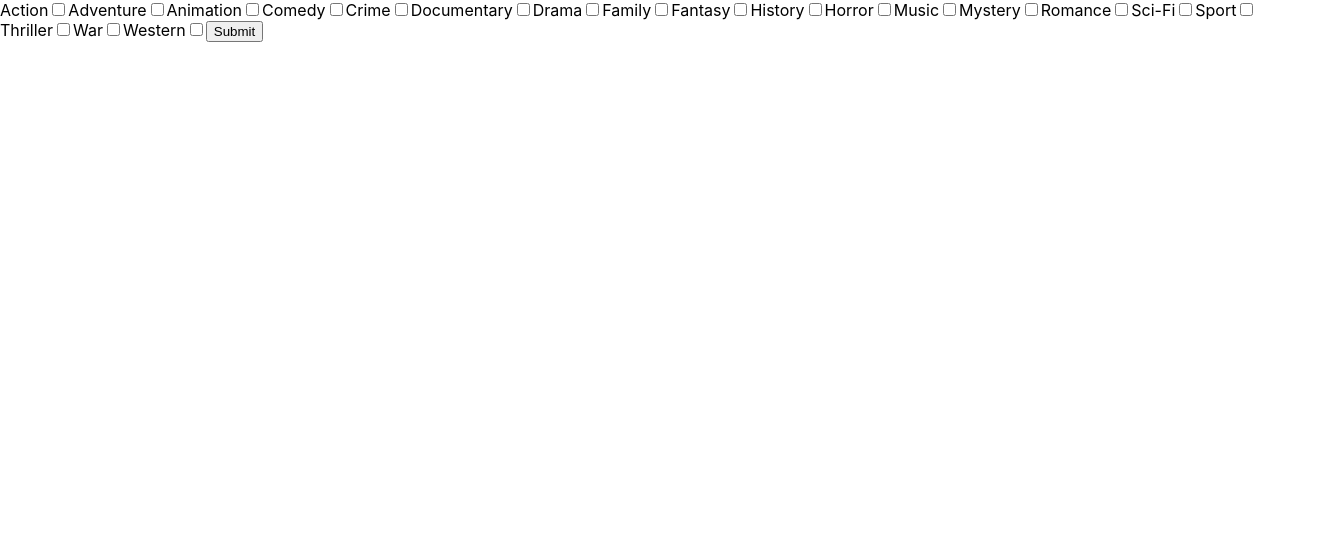
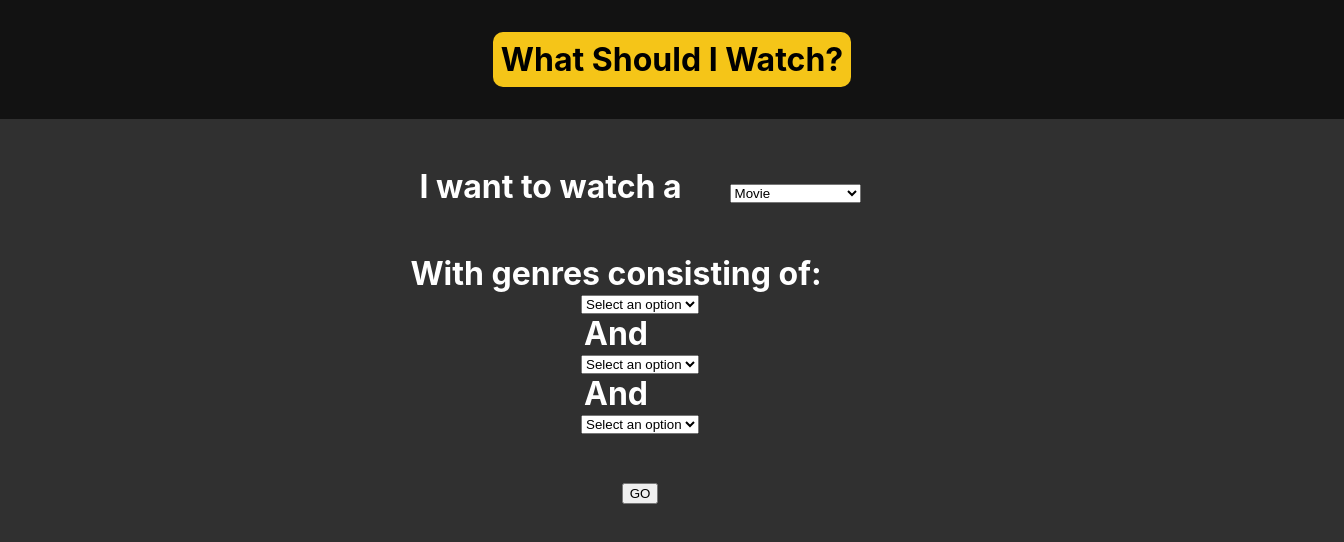
Before and after one commit to ItsMikeyy/WhatToWatch, a React (Create React App) app in the folder frontend/: page / in a window 1280 px wide. Shown: the top 542 px of the page, 1344 px wide, since content can reach past the window. Built offline with nearby package versions, Linux system fonts and the light colour scheme.

Commit message:
change UI and return movie title

```diff
--- a/frontend/src/App.css
+++ b/frontend/src/App.css
@@ -1,38 +1,12 @@
-.App {
-  text-align: center;
+.container {
+    text-align: center;
+    margin: 3rem;
 }
+.primary_text {
+    color: white;
+    margin-right: 3rem;
+}
+.inline {
+    display: inline-block;
 
-.App-logo {
-  height: 40vmin;
-  pointer-events: none;
 }
-
-@media (prefers-reduced-motion: no-preference) {
-  .App-logo {
-    animation: App-logo-spin infinite 20s linear;
-  }
-}
-
-.App-header {
-  background-color: #282c34;
-  min-height: 100vh;
-  display: flex;
-  flex-direction: column;
-  align-items: center;
-  justify-content: center;
-  font-size: calc(10px + 2vmin);
-  color: white;
-}
-
-.App-link {
-  color: #61dafb;
-}
-
-@keyframes App-logo-spin {
-  from {
-    transform: rotate(0deg);
-  }
-  to {
-    transform: rotate(360deg);
-  }
-}
--- a/frontend/src/App.js
+++ b/frontend/src/App.js
@@ -1,33 +1,26 @@
 import { useState } from 'react';
-import './App.css';
+import MovieCard from './Components/MovieCard';
+import Header from './Components/Header';
+import "./App.css"
+function App() {
 
-function App() {
-  const [checkboxes, setCheckboxes] = useState({
-    action: false,
-    adventure: false,
-    animation: false,
-    comedy: false,
-    crime: false,
-    documentary: false,
-    drama: false,
-    family: false,
-    fantasy: false,
-    history: false,
-    horror: false,
-    music: false,
-    mystery: false,
-    scifi: false,
-    sport: false,
-    thriller: false,
-    war: false,
-    western: false,
-
+  const [title, setTitle] = useState("")
+  const [genre, setGenre] = useState({
+    d1: "",
+    d2: "",
+    d3: "",
   })
 
+  const genres = ["Action", "Adventure", "Animation", "Comedy", "Crime", "Documentary", "Drama", "Family", "Fantasy", "History",
+  "Horror", "Music", "Mystery", "Romance", "Sci-Fi", "Sport", "Thriller", "War", "Western"]
+  const handleChange = (e) => {
+    const { name, value } = e.target;
+    setGenre((prev) => ({ ...prev, [name]: value }));
+  };
   const handleSubmit = async (e) => {
     e.preventDefault();
 
-    const selectedValues = Object.keys(checkboxes).filter(key => checkboxes[key]);
+    const selectedValues = Object.values(genre);
 
     try {
       const response = await fetch("http://localhost:5000/submit", {
@@ -40,6 +33,7 @@ function App() {
 
       if (response.ok) {
         const data = await response.json()
+        setTitle(data.movie)
         console.log(data)
       } else {
         console.log("Error")
@@ -50,76 +44,62 @@ function App() {
     }
   }
 
-  const handleChange = (e) => {
-    const {name, checked} = e.target;
-    setCheckboxes(prev => ({
-      ...prev,
-      [name]: checked,
-    }));
-  }
-
+  const getFilteredOptions = (currentDropdown) => {
+    const selected = Object.values(genre).filter(
+      (val) => val !== '' && val !== genre[currentDropdown]
+    );
+    return genres.filter((g) => !selected.includes(g));
+  };
 
   return (
-    <form onSubmit={handleSubmit}>
-      <label for="action">Action</label>
-      <input name="action" onChange={handleChange} value="action" type="checkbox" />
+    <>
+      <Header />
+      <form onSubmit={handleSubmit}>
+        <div className="container">
+          <h1 className="primary_text inline">I want to watch a</h1>
+          <select className="primary_select inline">
+            <option>Movie</option>
+            <option>TV Show</option>
+            <option>Movie or TV Show</option>
+          </select>
+        </div>
 
-      <label for="adventure">Adventure</label>
-      <input name="adventure" onChange={handleChange} value="adventure" type="checkbox" />
+        <div className="container">
+          <h1 className="primary_text">With genres consisting of:</h1>
+          <select name="d1" onChange={handleChange} value={genre.d1}>
+            <option value="">Select an option</option>
+            {getFilteredOptions('d1').map((option) => (
+              <option key={option} value={option}>
+                {option}
+              </option>
+            ))}
+          </select>
+          <h1 className="primary_text">And</h1>
+          <select name="d2" onChange={handleChange} value={genre.d2}>
+          <option value="">Select an option</option>
+            {getFilteredOptions('d2').map((option) => (
+              <option key={option} value={option}>
+                {option}
+              </option>
+            ))}
+          </select>
+          <h1 className="primary_text">And</h1>
+          <select name="d3" onChange={handleChange} value={genre.d3}>
+          <option value="">Select an option</option>
+            {getFilteredOptions('d3').map((option) => (
+              <option key={option} value={option}>
+                {option}
+              </option>
+            ))}
+          </select>
+        </div>
+        <div className="container">
+          <button type="submit">GO</button>
+        </div>
 
-      <label for="animation">Animation</label>
-      <input name="animation" onChange={handleChange} value="animation" type="checkbox" />
-
-      <label for="comedy">Comedy</label>
-      <input name="comedy" onChange={handleChange} value="comedy" type="checkbox" />
-
-      <label for="crime">Crime</label>
-      <input name="crime" onChange={handleChange} value="crime" type="checkbox" />
-
-      <label for="documentary">Documentary</label>
-      <input name="documentary" onChange={handleChange} value="documentary" type="checkbox" />
-
-      <label for="drama">Drama</label>
-      <input name="drama" onChange={handleChange} value="drama" type="checkbox" />
-
-      <label for="family">Family</label>
-      <input name="family" onChange={handleChange} value="family" type="checkbox" />
-
-      <label for="fantasy">Fantasy</label>
-      <input name="fantasy" onChange={handleChange} value="fantasy" type="checkbox" />
-
-      <label for="history">History</label>
-      <input name="history" onChange={handleChange} value="history" type="checkbox" />
-
-      <label for="horror">Horror</label>
-      <input name="horror" onChange={handleChange} value="horror" type="checkbox" />
-
-      <label for="music">Music</label>
-      <input name="music" onChange={handleChange}value="music" type="checkbox" />
-
-      <label for="mystery">Mystery</label>
-      <input name="mystery" onChange={handleChange} value="mystery" type="checkbox" />
-
-      <label for="romance">Romance</label>
-      <input name="romance" onChange={handleChange} value="romance" type="checkbox" />
-
-      <label for="scifi">Sci-Fi</label>
-      <input name="scifi" onChange={handleChange} value="scifi" type="checkbox" />
-
-      <label for="sport">Sport</label>
-      <input name="sport" onChange={handleChange} value="sport" type="checkbox" />
-
-      <label for="thriller">Thriller</label>
-      <input name="thriller" onChange={handleChange} value="thriller" type="checkbox" />
-
-      <label for="war">War</label>
-      <input name="war" onChange={handleChange} value="war" type="checkbox" />
-
-      <label for="western">Western</label>
-      <input name="western" onChange={handleChange} value="western" type="checkbox" />
-
-      <button type="submit">Submit</button>
-    </form>
+        {title && <MovieCard name={title}/>}
+      </form>
+    </>
   );
 }
 
--- /dev/null
+++ b/frontend/src/Components/Header.css
@@ -0,0 +1,20 @@
+header{
+    width: 100vw;
+    padding: 2rem;
+    background-color: #121212;
+    color: white;
+    text-align: center;
+}
+
+.box {
+    background-color: #F5C518;
+    display: inline-block;
+    padding: 0.5rem;
+    border-radius: 10px;
+}
+
+.header_title {
+    display: inline-block;
+    color: black;
+    font-weight: bolder;
+}
--- /dev/null
+++ b/frontend/src/Components/Header.jsx
@@ -0,0 +1,12 @@
+import "./Header.css"
+const Header = () => {
+    return (
+        <header>
+            <div className="box" >
+                <h1 className="header_title">What Should I Watch?</h1>
+            </div>
+        </header>
+    );
+}
+
+export default Header;
--- /dev/null
+++ b/frontend/src/Components/MovieCard.jsx
@@ -0,0 +1,14 @@
+const MovieCard = (props) => {
+
+
+
+
+    return (
+        <>
+            <h1>Title {props.name}</h1>
+            <h2>Description</h2>
+        </>
+    )
+}
+
+export default MovieCard
--- a/frontend/src/index.css
+++ b/frontend/src/index.css
@@ -1,3 +1,6 @@
+html {
+  background-color: #303030;
+}
 body {
   margin: 0;
   font-family: -apple-system, BlinkMacSystemFont, 'Segoe UI', 'Roboto', 'Oxygen',
@@ -6,7 +9,9 @@ body {
   -webkit-font-smoothing: antialiased;
   -moz-osx-font-smoothing: grayscale;
 }
-
+h1 {
+  margin: 0;
+}
 code {
   font-family: source-code-pro, Menlo, Monaco, Consolas, 'Courier New',
     monospace;
```
Also changed, not shown: frontend/src/Components/MovieCard.css (added), 2 other files (tests, documents, lock files or other folders).
